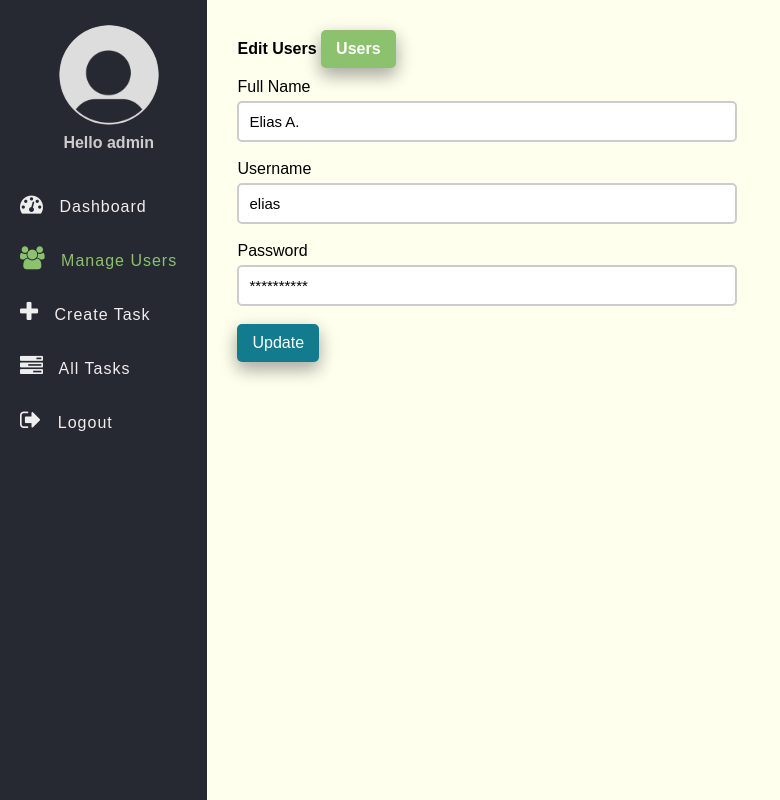
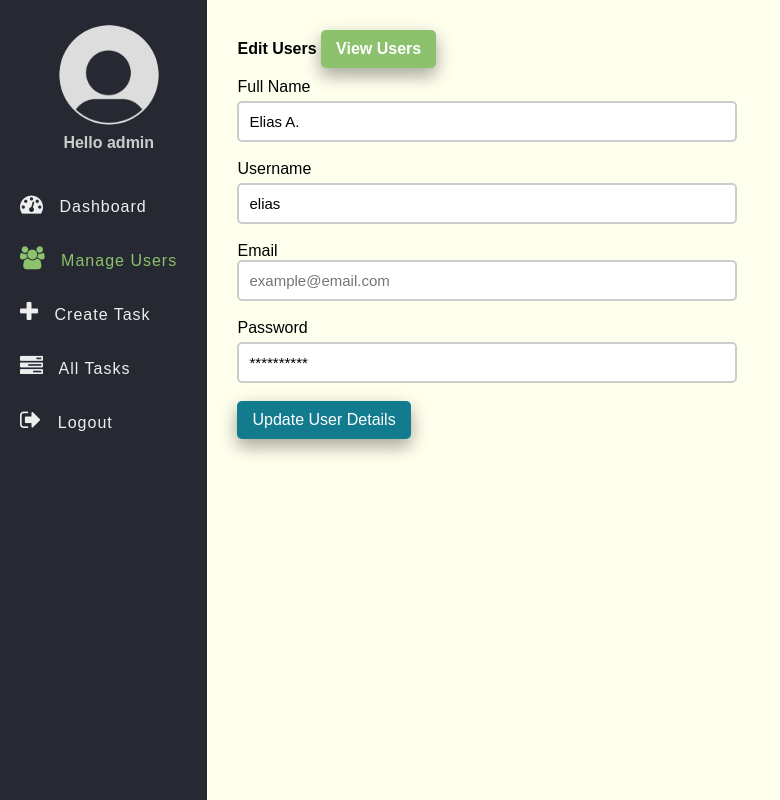
Before and after one commit to edinabwari/task-management-system, a PHP site: page /edit-user.php?id=2 in a window 1280 px wide. Shown: the part 60-860 px from the top of the page, without its empty margins (0-780 px from the left). Run offline with PHP 8.4, Linux system fonts and the light colour scheme; a user stored in the database is signed in; data comes from the database, SQL or seed files in the repository; data that the repository does not hold is empty.

Commit message:
Made updates

```diff
--- a/edit-user.php
+++ b/edit-user.php
@@ -31,7 +31,7 @@ if (isset($_SESSION['role']) && isset($_SESSION['id']) && $_SESSION['role'] == "
 	<div class="body">
 		<?php include "inc/nav.php" ?>
 		<section class="section-1">
-			<h4 class="title">Edit Users <a href="user.php">Users</a></h4>
+			<h4 class="title">Edit Users <a href="user.php"> View Users</a></h4>
 			<form class="form-1"
 			      method="POST"
 			      action="app/update-user.php">
@@ -54,17 +54,17 @@ if (isset($_SESSION['role']) && isset($_SESSION['id']) && $_SESSION['role'] == "
 					<lable>Username</lable>
 					<input type="text" name="user_name" value="<?=$user['username']?>" class="input-1" placeholder="Username"><br>
 				</div>
-				<!-- <div class="input-holder">
+				<div class="input-holder">
                     <label>Email</label>
                     <input type="email" name="email" value="<?= $user['email'] ?>" class="input-1" placeholder="example@email.com"><br>
-                </div> -->
+                </div>
 				<div class="input-holder">
 					<lable>Password</lable>
 					<input type="text" value="**********" name="password" class="input-1" placeholder="Password"><br>
 				</div>
 				<input type="text" name="id" value="<?=$user['id']?>" hidden>
 
-				<button class="edit-btn">Update</button>
+				<button class="edit-btn">Update User Details</button>
 			</form>
 
 		</section>
```
